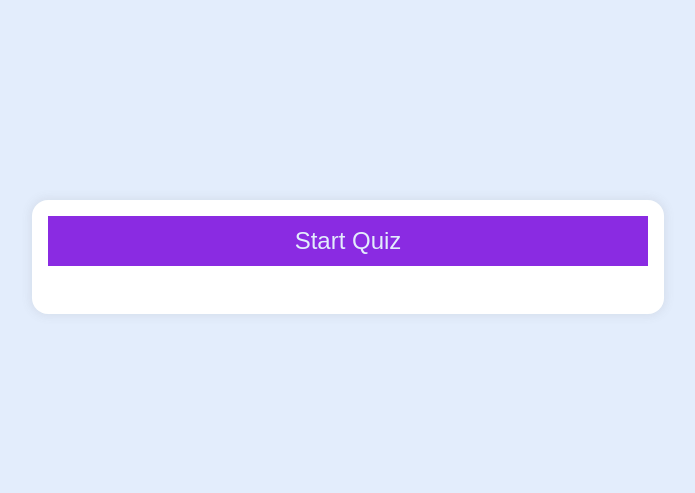
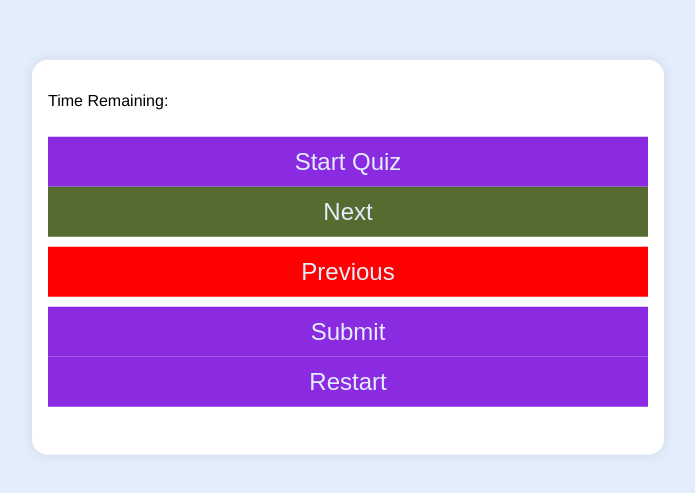
Before and after one commit to AhsanAmi/Quiz-Applicatoin, a plain HTML site: page index.html in a window 1280 px wide. Shown: the part 143-636 px from the top of the page, without its empty margins (292-987 px from the left). Drawn offline with Linux system fonts and the light colour scheme.

Commit message:
Update index.html

```diff
--- a/index.html
+++ b/index.html
@@ -7,9 +7,7 @@
 	</head>
 	<body>
 		<div class="quiz-container">
-			<!-- <h1>Quiz Application</h1> -->
-
-			<div id="question-container" style="display: none;">
+			<div id="question-container">
 				<p id="timer">
 					Time Remaining:
 				</p>
@@ -21,7 +19,11 @@
 					<!-- Options will be populated dynamically using JavaScript -->
 				</ul>
 			</div>
-			<button id="start-btn">Start Quiz</button> <button id="next-btn" style="display: none;">Next</button> <button id="prev-btn" style="display: none;">Previous</button> <button id="submit-btn" style="display: none;">Submit</button> <button id="restart-btn" style="display: none;">Restart</button>
+			<button id="start-btn">Start Quiz</button>
+			<button id="next-btn" >Next</button>
+			<button id="prev-btn" >Previous</button>
+			<button id="submit-btn">Submit</button>
+			 <button id="restart-btn">Restart</button>
 			<p id="result">
 			</p>
 		</div>
```
